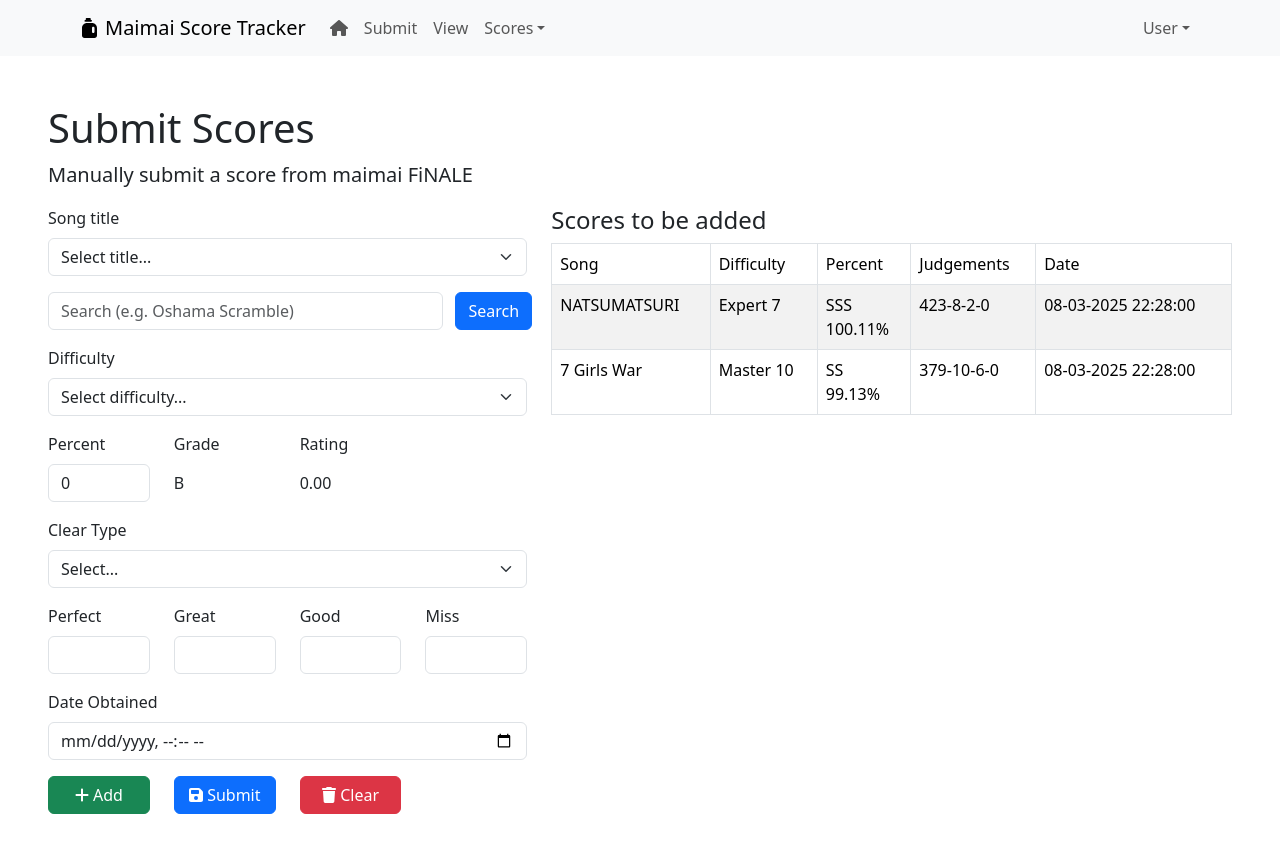
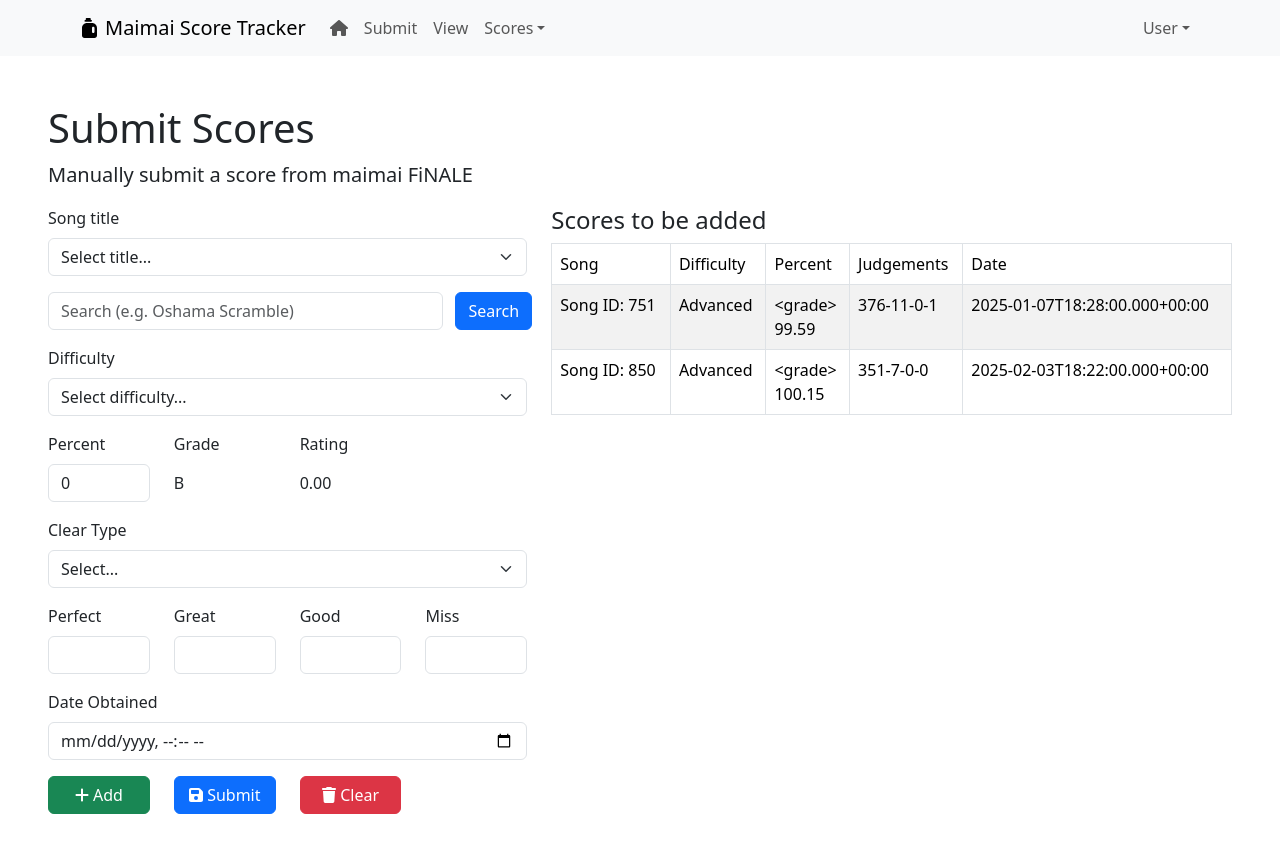
Before and after one commit to corndogit/maimai-score-tracker, a React (Vite) app: page /submit in a window 1280 px wide. Shown: the top 852 px of the page. Built offline with nearby package versions, Linux system fonts and the light colour scheme.

Commit message:
Extract scores table component

```diff
--- /dev/null
+++ b/src/components/shared/scores-table/scores-table.tsx
@@ -0,0 +1,48 @@
+import { Table } from "react-bootstrap";
+import { Judgements, ScoreData } from "../../../models/score";
+import { DateTime } from "luxon";
+
+interface ScoreTableData {
+  scoreData: ScoreData[];
+}
+
+const stringifyJudgements = (judgements: Judgements) => {
+  return `${judgements.perfect}-${judgements.great}-${judgements.good}-${judgements.miss}`;
+};
+
+const ScoresTable = ({ scoreData }: ScoreTableData) => {
+  return scoreData.length > 0 ? (
+    <Table striped bordered hover>
+      <thead>
+        <tr>
+          <td>Song</td>
+          <td>Difficulty</td>
+          <td>Percent</td>
+          <td>Judgements</td>
+          <td>Date</td>
+        </tr>
+      </thead>
+      <tbody>
+        {scoreData.map((score) => {
+          return (
+            <tr>
+              <td>{score.displayName ?? `Song ID: ${score.identifier}`}</td>
+              <td>{score.difficulty}</td>
+              <td>
+                {"<grade>"}
+                <br />
+                {score.percent}
+              </td>
+              <td>{stringifyJudgements(score.judgements)}</td>
+              <td>{DateTime.fromMillis(score.timeAchieved).toISO()}</td>
+            </tr>
+          );
+        })}
+      </tbody>
+    </Table>
+  ) : (
+    <p>No score data.</p>
+  );
+};
+
+export default ScoresTable;
--- a/src/components/submit-score-page/submit-score-preview/submit-score-preview.tsx
+++ b/src/components/submit-score-page/submit-score-preview/submit-score-preview.tsx
@@ -1,44 +1,32 @@
-import { Table } from "react-bootstrap";
+import { ScoreData } from "../../../models/score";
+import ScoresTable from "../../shared/scores-table/scores-table";
+
+const testScoreData: ScoreData[] = [
+  {
+    identifier: "751",
+    matchType: "inGameID",
+    lamp: "CLEAR",
+    difficulty: "Advanced",
+    percent: 99.59,
+    judgements: { perfect: 376, great: 11, good: 0, miss: 1 },
+    timeAchieved: 1736274480000,
+  },
+  {
+    identifier: "850",
+    matchType: "inGameID",
+    lamp: "FULL COMBO",
+    difficulty: "Advanced",
+    percent: 100.15,
+    judgements: { perfect: 351, great: 7, good: 0, miss: 0 },
+    timeAchieved: 1738606920000,
+  },
+];
 
 export const SubmitScorePreview = () => {
   return (
     <>
       <h4>Scores to be added</h4>
-      <Table striped bordered hover>
-        <thead>
-          <tr>
-            <td>Song</td>
-            <td>Difficulty</td>
-            <td>Percent</td>
-            <td>Judgements</td>
-            <td>Date</td>
-          </tr>
-        </thead>
-        <tbody>
-          <tr>
-            <td>NATSUMATSURI</td>
-            <td>Expert 7</td>
-            <td>
-              SSS
-              <br />
-              100.11%
-            </td>
-            <td>423-8-2-0</td>
-            <td>08-03-2025 22:28:00</td>
-          </tr>
-          <tr>
-            <td>7 Girls War</td>
-            <td>Master 10</td>
-            <td>
-              SS
-              <br />
-              99.13%
-            </td>
-            <td>379-10-6-0</td>
-            <td>08-03-2025 22:28:00</td>
-          </tr>
-        </tbody>
-      </Table>
+      <ScoresTable scoreData={testScoreData} />
     </>
   );
 };
```
